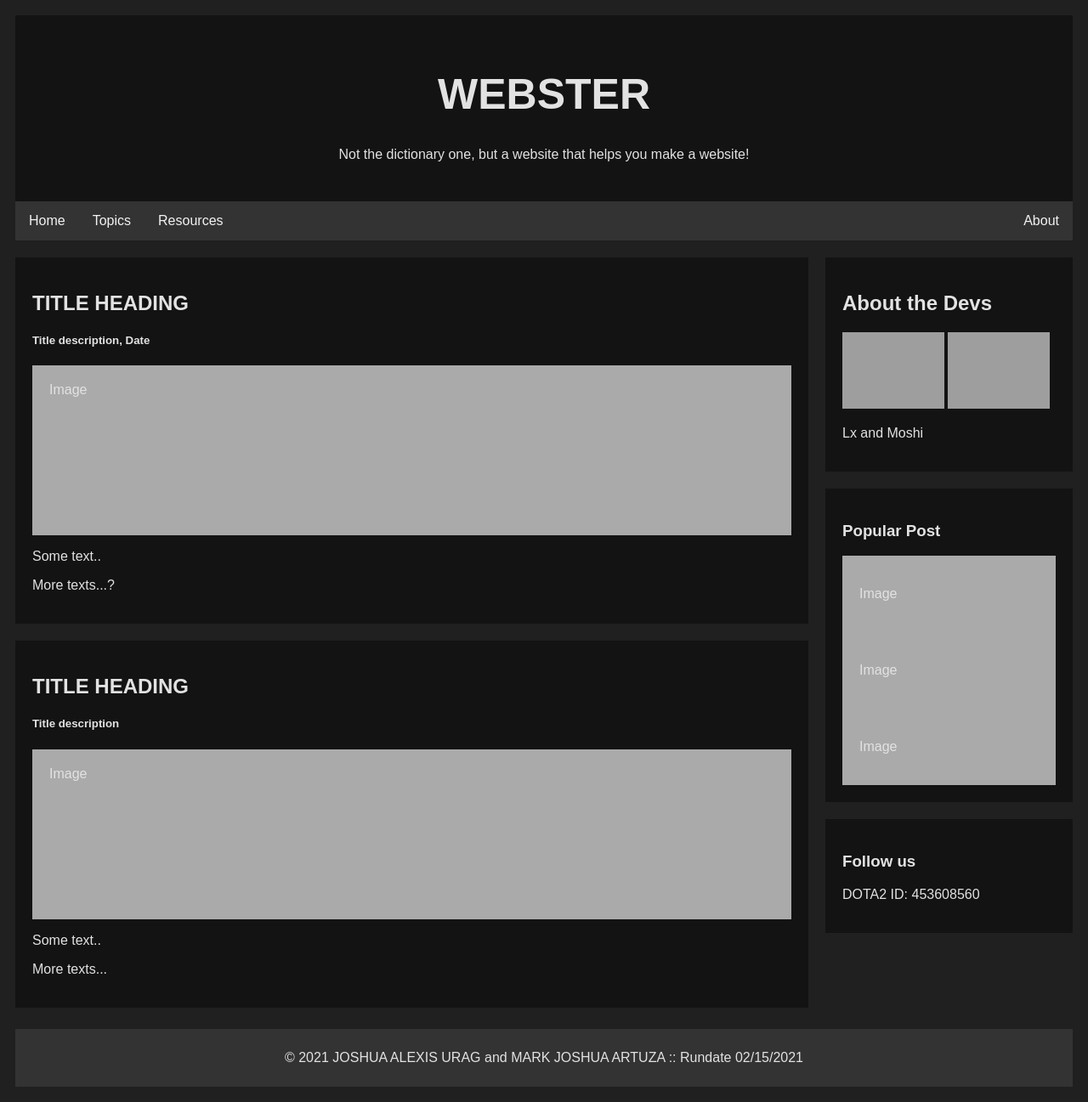
After one commit to jshlxsrg/CET-Website, a PHP site: page /main.php in a window 1280 px wide. The commit adds this page. Shown: the whole page at 85% size. Run offline with PHP 8.4, Linux system fonts and the light colour scheme; grey boxes are pictures that could not be loaded.

Commit message:
Add files via upload

```diff
--- /dev/null
+++ b/main.php
@@ -0,0 +1,68 @@
+<!DOCTYPE html>
+<html>
+<head>
+  <meta charset="utf-8">
+  <meta name="viewport" content="width=device-width, initial-scale=1">
+  <link rel="stylesheet" href="style.css">
+</head>
+<body>
+<?php
+define('NAME1', 'JOSHUA ALEXIS URAG');
+define('NAME2', 'MARK JOSHUA ARTUZA');
+?>
+
+<div class="header">
+  <h1>WEBSTER</h1>
+  <p>Not the dictionary one, but a website that helps you make a website!</p>
+</div>
+
+<div class="topnav">
+  <a href="main.php">Home</a>
+  <a href="topics.php">Topics</a>
+  <a href="resources.php">Resources</a>
+  <a href="about.php" style="float:right">About</a>
+</div>
+
+<div class="row">
+  <div class="leftcolumn">
+    <div class="card">
+      <h2>TITLE HEADING</h2>
+      <h5>Title description, Date</h5>
+      <div class="fakeimg" style="height:200px;">Image</div>
+      <p>Some text..</p>
+      <p>More texts...?</p>
+    </div>
+    <div class="card">
+      <h2>TITLE HEADING</h2>
+      <h5>Title description</h5>
+      <div class="fakeimg" style="height:200px;">Image</div>
+      <p>Some text..</p>
+      <p>More texts...</p>
+    </div>
+  </div>
+  <div class="rightcolumn">
+    <div class="card">
+      <h2>About the Devs</h2>
+      <img src="cores.jpg" height="90px">
+      <img src="moshi.jpg" height="90px">
+      <p>Lx and Moshi</p>
+    </div>
+    <div class="card">
+      <h3>Popular Post</h3>
+      <div class="fakeimg"><p>Image</p></div>
+      <div class="fakeimg"><p>Image</p></div>
+      <div class="fakeimg"><p>Image</p></div>
+    </div>
+    <div class="card">
+      <h3>Follow us</h3>
+      <p>DOTA2 ID: 453608560</p>
+    </div>
+  </div>
+</div>
+
+<div class="footer">
+<?php echo '&copy; ', date('Y'), ' ', NAME1 ,' and ', NAME2, ' :: Rundate ', date('m/d/Y'); ?>
+</div>
+
+</body>
+</html>
--- a/style.css
+++ b/style.css
@@ -5,14 +5,15 @@
 body {
   font-family: Arial;
   padding: 10px;
-  background: #f1f1f1;
+  background: rgb(32, 32, 32);
 }
 
 /* Header/Blog Title */
 .header {
   padding: 30px;
   text-align: center;
-  background: white;
+  background: rgb(19, 19, 19);
+  color: rgb(226, 226, 226);
 }
 
 .header h1 {
@@ -46,14 +47,15 @@ body {
 .leftcolumn {
   float: left;
   width: 75%;
+  color: rgb(226, 226, 226);
 }
 
 /* Right column */
 .rightcolumn {
   float: left;
   width: 25%;
-  background-color: #f1f1f1;
   padding-left: 20px;
+  color: rgb(226, 226, 226);
 }
 
 /* Fake image */
@@ -65,7 +67,7 @@ body {
 
 /* Add a card effect for articles */
 .card {
-  background-color: white;
+  background: rgb(19, 19, 19);
   padding: 20px;
   margin-top: 20px;
 }
@@ -79,10 +81,11 @@ body {
 
 /* Footer */
 .footer {
-  padding: 20px;
+  padding: 25px;
   text-align: center;
-  background: #ddd;
-  margin-top: 20px;
+  background-color: #333;
+  margin-top: 25px;
+  color: rgb(226, 226, 226);
 }
 
 /* Responsive layout - when the screen is less than 800px wide, make the two columns stack on top of each other instead of next to each other */
```
Also changed, not shown: about.php (added, +43 -0 lines), resources.php (added, +33 -0 lines), topics.php (added, +32 -0 lines).
